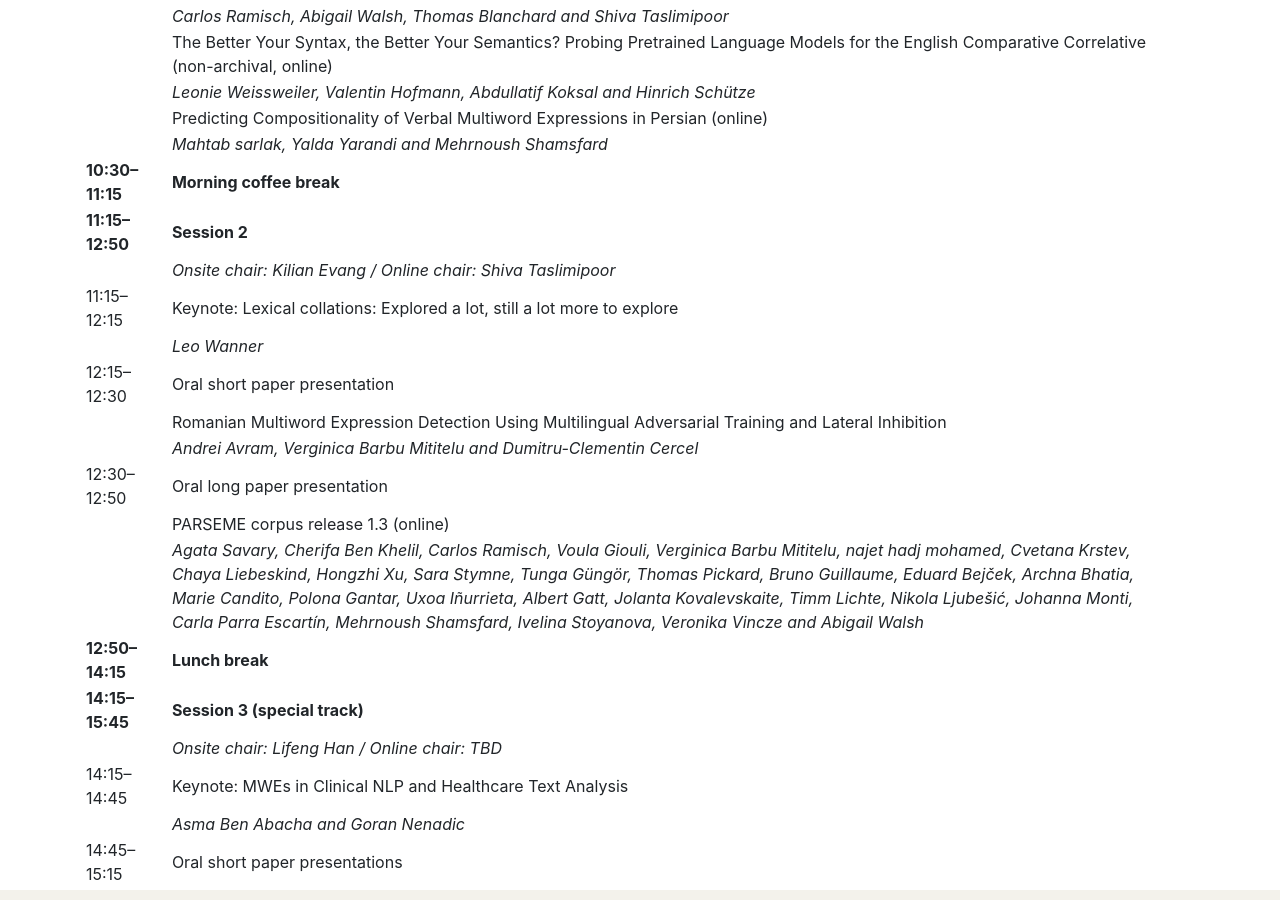
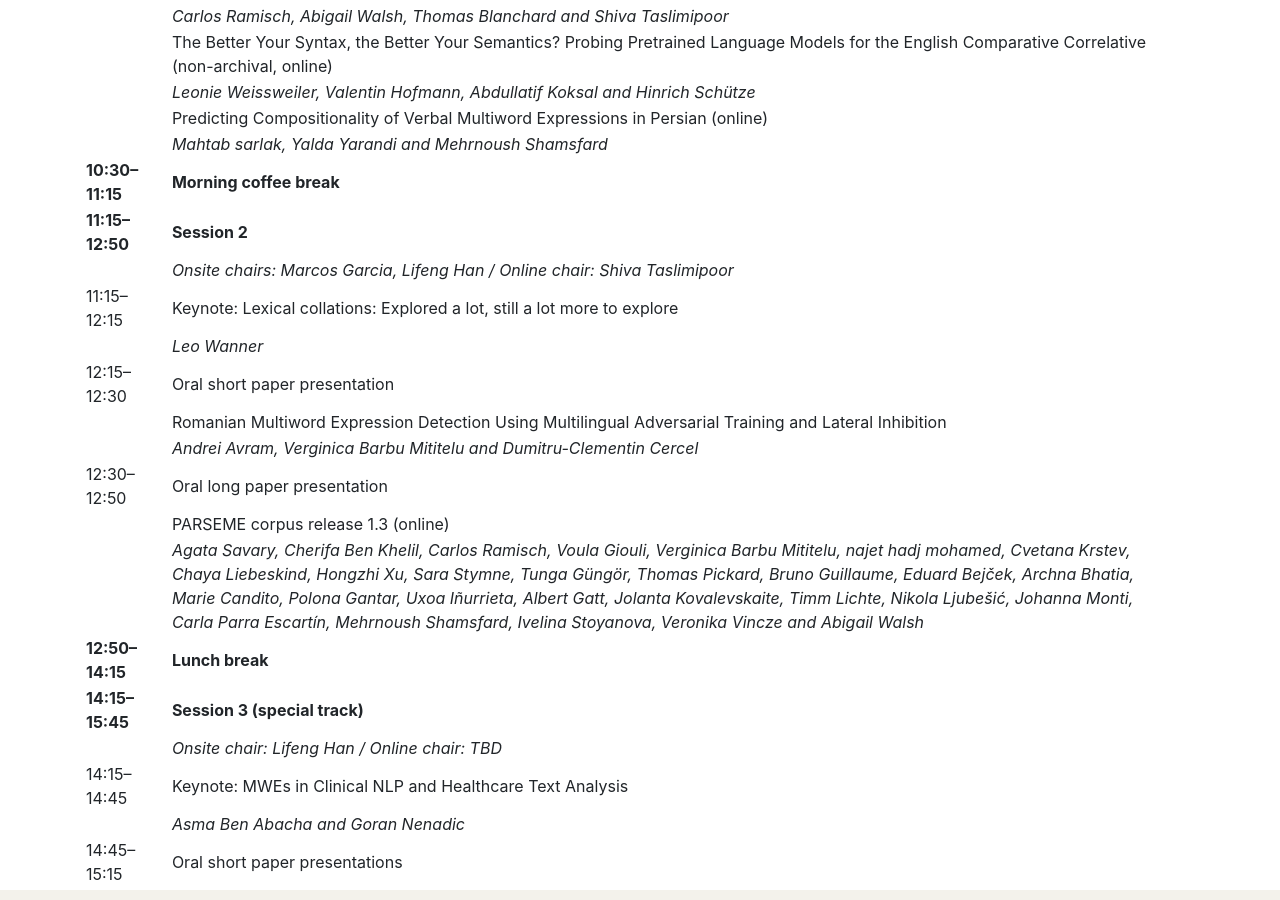
Before and after one commit to multiword/multiword.github.io, a Jekyll site: the page built from mwe2023/index.md, in a window 1280 px wide and 900 px high, scrolled down 1552 px. Built offline with Jekyll 4.4.1, drawn with Linux system fonts in a browser that asks for light colours; comment, search, counter and statistics services are not loaded.

Commit message:
Update Session 2 onsite chairs

```diff
--- a/mwe2023/index.md
+++ b/mwe2023/index.md
@@ -93,7 +93,7 @@ Subject to change!
 |    | *Mahtab sarlak, Yalda Yarandi and Mehrnoush Shamsfard*                          |
 | **10:30–11:15** | **Morning coffee break**       |
 | **11:15–12:50** | **Session 2**                  |
-|                 | *Onsite chair: Kilian Evang / Online chair: Shiva Taslimipoor*          |
+|                 | *Onsite chairs: Marcos Garcia, Lifeng Han / Online chair: Shiva Taslimipoor*          |
 |   11:15–12:15   | Keynote: Lexical collations: Explored a lot, still a lot more to explore |
 |                 | *Leo Wanner*                                                             |
 |   12:15–12:30   | Oral short paper presentation |
```
